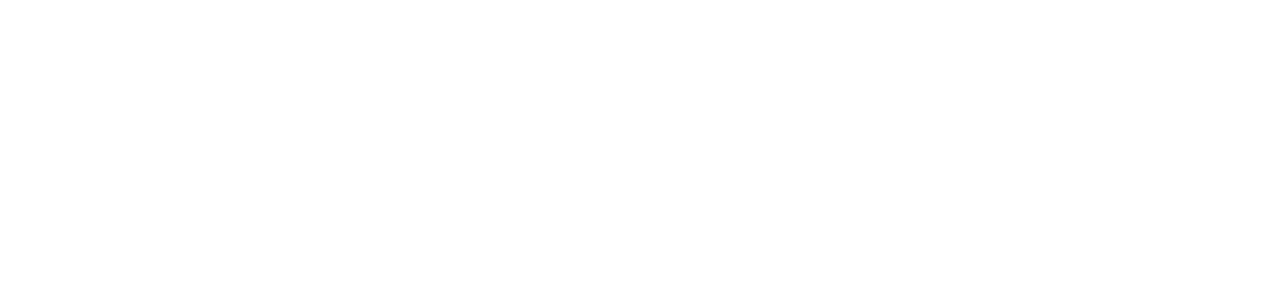
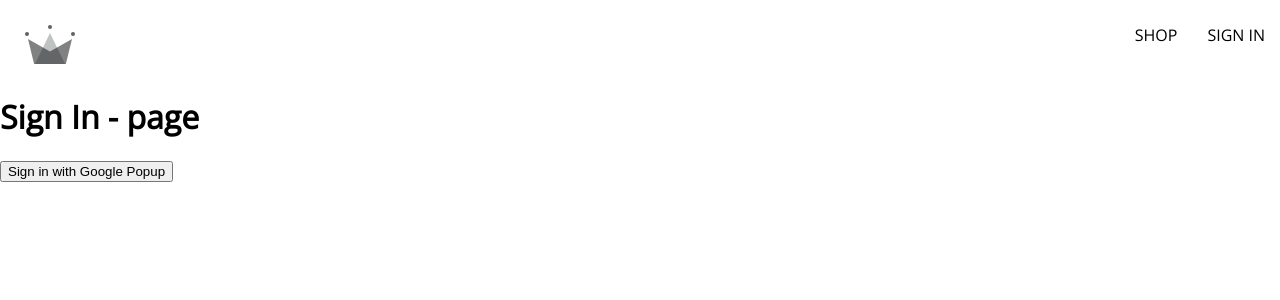
Before and after one commit to Andreawz3/crown_clothing_store, a React (Create React App) app: page /sign-in in a window 1280 px wide. Before the commit this address had no page. Shown: the top 300 px of the page. Built offline with nearby package versions, Linux system fonts and the light colour scheme; a web font is replaced by a local one.

Commit message:
add google sign-in using Firebase

```diff
--- a/package.json
+++ b/package.json
@@ -6,6 +6,7 @@
     "@testing-library/jest-dom": "^5.17.0",
     "@testing-library/react": "^13.4.0",
     "@testing-library/user-event": "^13.5.0",
+    "firebase": "^10.1.0",
     "react": "^18.2.0",
     "react-dom": "^18.2.0",
     "react-router-dom": "6",
--- a/src/App.js
+++ b/src/App.js
@@ -2,6 +2,7 @@
 
 import Navigation from './routes/navigation/navigation.component';
 import Home from './routes/home/home.component';
+import SignIn from './routes/sign-in/sign-in.component';
 
 const Shop = () => {
   return (
@@ -15,8 +16,9 @@
   return (
     <Routes>
       <Route path='/' element={<Navigation />}>
-        <Route index element={< Home />} />
-        <Route path='shop' element={< Shop />} />
+        <Route index element={<Home />} />
+        <Route path='shop' element={<Shop />} />
+        <Route path='sign-in' element={<SignIn />} />
       </Route>
     </Routes>
   );
--- a/src/routes/navigation/navigation.component.jsx
+++ b/src/routes/navigation/navigation.component.jsx
@@ -16,6 +16,9 @@
                     <Link className="nav-link" to='/shop'>
                         SHOP
                     </Link>
+                    <Link className="nav-link" to='/sign-in'>
+                        SIGN IN
+                    </Link>
                 </div>
             </div>
             <Outlet />
--- /dev/null
+++ b/src/routes/sign-in/sign-in.component.jsx
@@ -0,0 +1,17 @@
+import { signInWithGooglePopup, createUserDocumentFromAuth } from "../../utils/firebase/firebase.utils";
+
+const SignIn = () => {
+  const logGoogleUser = async () => {
+    const { user } =  await signInWithGooglePopup();
+    createUserDocumentFromAuth(user)
+  }
+
+  return (
+    <div>
+      <h1>Sign In - page</h1>
+      <button onClick={logGoogleUser}>Sign in with Google Popup</button>
+    </div>
+  );
+};
+
+export default SignIn;
--- /dev/null
+++ b/src/utils/firebase/firebase.utils.js
@@ -0,0 +1,51 @@
+// video #93
+import { initializeApp } from 'firebase/app';
+import {
+  getAuth,
+  signInWithRedirect,
+  signInWithPopup,
+  GoogleAuthProvider,
+ } from 'firebase/auth';
+ import {
+  getFirestore,
+  doc,
+  getDoc,
+  setDoc
+ } from 'firebase/firestore';
+
+const firebaseConfig = {
+  apiKey: "AIzaSyCeJrH7xBKQC2uwJOSxytDXzvuLe5IvgUQ",
+  authDomain: "crwn-clothing-db-c76b3.firebaseapp.com",
+  projectId: "crwn-clothing-db-c76b3",
+  storageBucket: "crwn-clothing-db-c76b3.appspot.com",
+  messagingSenderId: "990369183961",
+  appId: "1:990369183961:web:7173643bb42365513fa6c8"
+};
+
+const firebaseApp = initializeApp(firebaseConfig);
+
+const provider = new GoogleAuthProvider();
+provider.setCustomParameters({
+  prompt: "select_account"
+});
+
+export const auth = getAuth();
+export const signInWithGooglePopup = () => signInWithPopup(auth, provider);
+
+export const db = getFirestore();
+
+export const createUserDocumentFromAuth = async (userAuth) => {
+  const userDocRef = doc(db, 'users', userAuth.uid);
+
+  console.log(userDocRef);
+
+  const userSnapshot = await getDoc(userDocRef);
+  console.log(userSnapshot);
+  console.log(userSnapshot.exists());
+
+  // if user data does not exits
+  // create / set the document with the data from userAuth in my collextion
+
+  // if user data exits
+
+}
```
Also changed, not shown: 1 other file (tests, documents, lock files or other folders).
